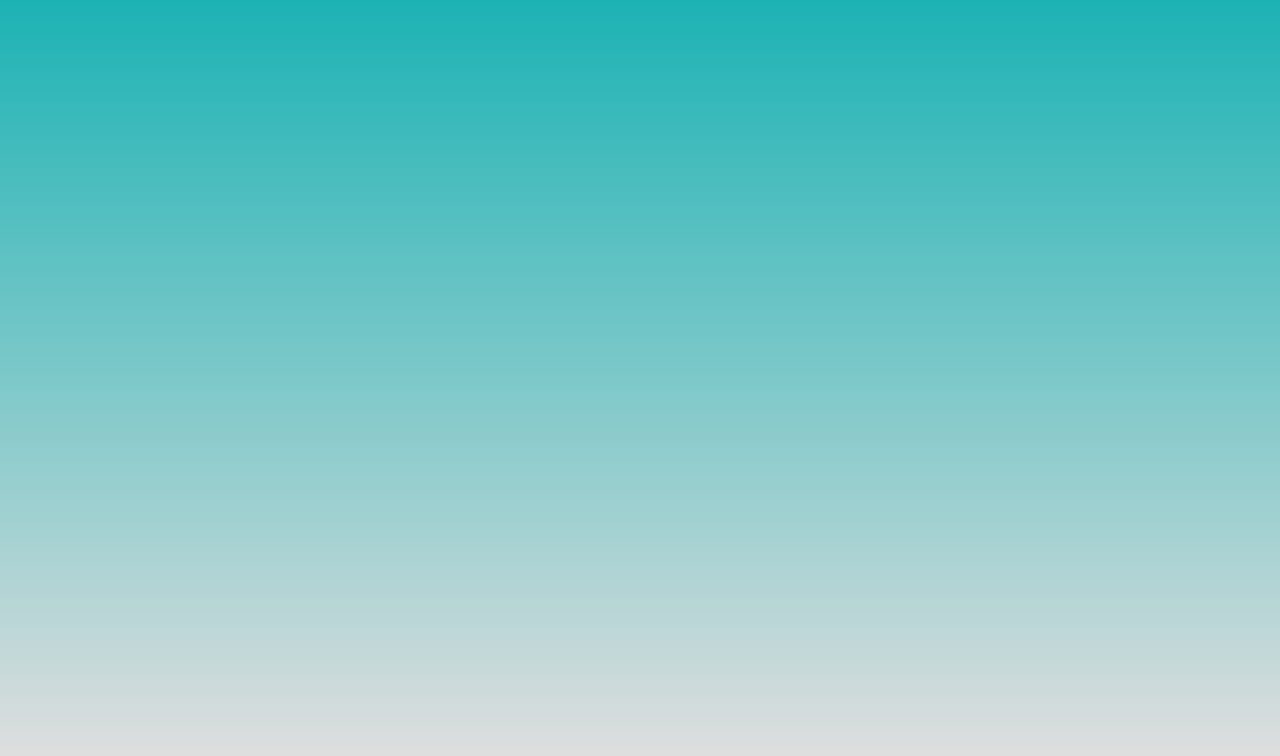
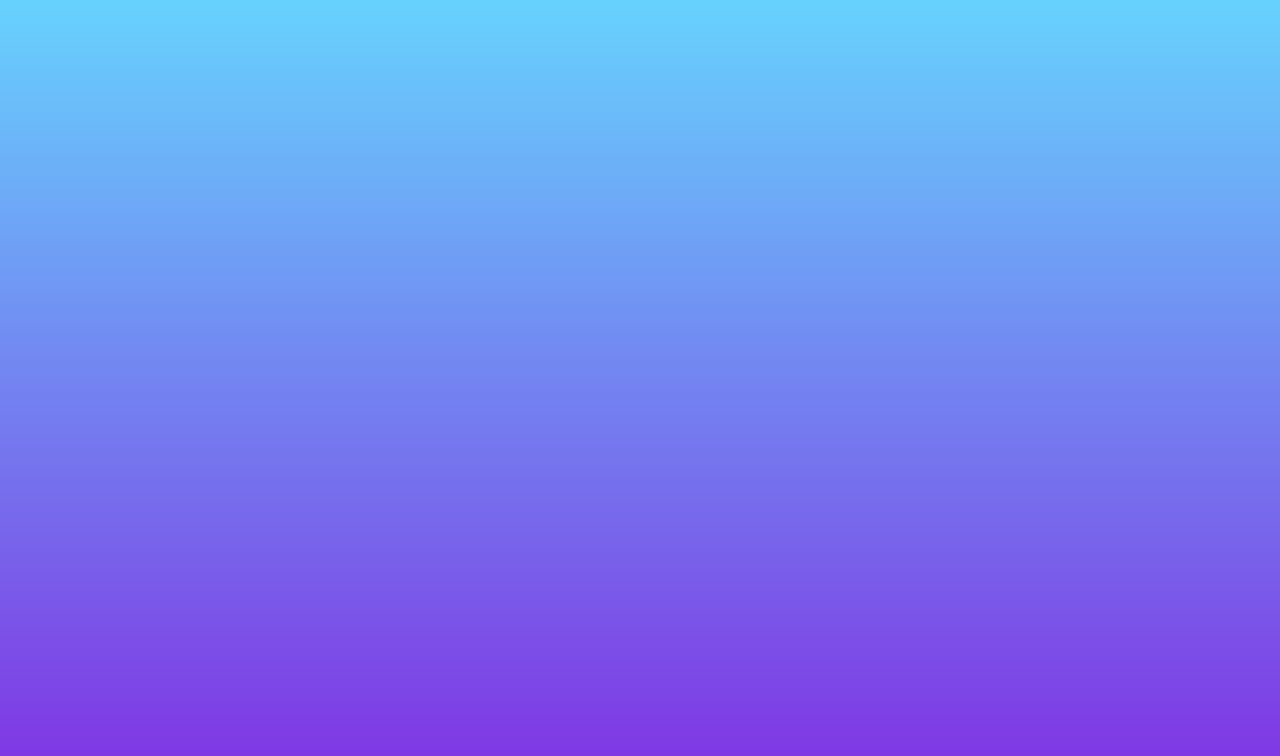
Before and after one commit to jb100393/myWebsite, a plain HTML site: page index.html in a window 1280 px wide. Shown: the part 60-816 px from the top of the page. Drawn offline with Linux system fonts and the light colour scheme.

Commit message:
Update index.html

```diff
--- a/index.html
+++ b/index.html
@@ -3,7 +3,7 @@
   <style>
      body{
          text-align: center;
-         background-image: linear-gradient(rgb(13, 175, 177), rgb(222, 222, 222));
+         background-image: linear-gradient(rgb(101, 222, 255), rgb(127, 56, 228));
          min-width: 100%;
          min-height: 100%;
       }
```
